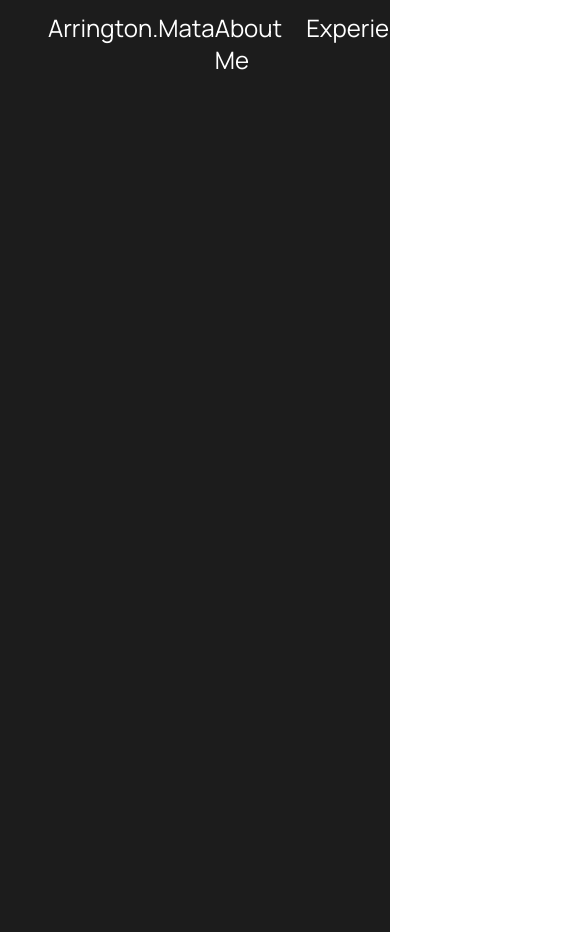
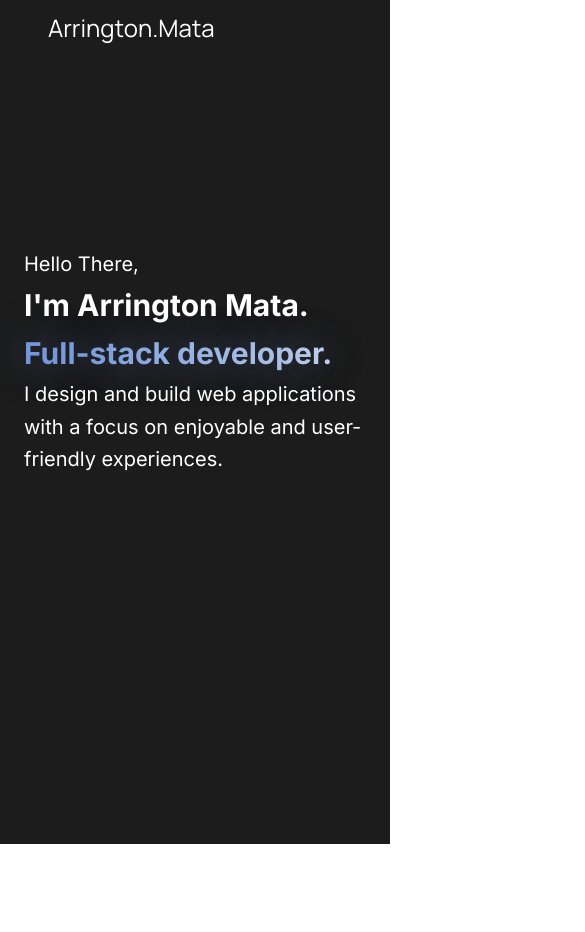
Before and after one commit to ArrMata/arrington-mata, a Next.js app: page / in a window 390 px wide. Shown: the top 932 px of the page, 585 px wide, since content can reach past the window. After the commit the page ends 844 px from the top, so only its background shows below. Built offline with nearby package versions, Linux system fonts and the light colour scheme.

Commit message:
early greeting ver. | add entrance animations?

```diff
--- a/app/components/Greeting.jsx
+++ b/app/components/Greeting.jsx
@@ -1,8 +1,16 @@
 import React from 'react'
+import '../styles/greeting.css'
 
 function Greeting() {
 	return (
-		<div>Greeting</div>
+		<div className='flex h-full w-full text-text pt-24'>
+			<div className='px-6 py-24 md:px-24'>
+				<h1 className='text-xl leading-relaxed md:text-4xl md:leading-snug'>Hello There,</h1>
+				<h2 className='text-3xl leading-relaxed md:text-6xl font-bold md:leading-snug'>{"I'm Arrington Mata."}</h2>
+				<h2 className='text-3xl leading-relaxed md:text-6xl font-bold md:leading-snug text-gradient'>Full-stack developer.</h2>
+				<p className='text-xl leading-relaxed md:text-4xl md:leading-snug'>I design and build web applications with a focus <br className='hidden md:block' /> on enjoyable and user-friendly experiences.</p>
+			</div>
+		</div>
 	)
 }
 
--- a/app/components/Header.jsx
+++ b/app/components/Header.jsx
@@ -4,7 +4,7 @@ function Header() {
 	return (
 		<header className="flex justify-between font-manrope bg-background text-text py-3 px-12">
 			<Link href='/'><p className="text-2xl" >Arrington.Mata</p></Link>
-			<div className="flex">
+			<div className="hidden md:flex">
 				<Link href='#'><p className="text-2xl" >About Me</p></Link>
 				<Link href='#'><p className="text-2xl mx-6" >Experience</p></Link>
 				<Link href='#'><p className="text-2xl" >Projects</p></Link>
--- a/app/globals.css
+++ b/app/globals.css
@@ -7,4 +7,6 @@
 	src: url('../public/fonts/Manrope-VariableFont_wght.ttf');
 }
 
-body {}
+main {
+	height: calc(100dvh - 3.5rem);
+}
--- a/app/page.js
+++ b/app/page.js
@@ -1,9 +1,10 @@
 import Image from 'next/image'
+import Greeting from './components/Greeting'
 
 export default function Home() {
   return (
-    <main className="bg-background h-screen">
-
+    <main className="bg-background">
+      <Greeting />
     </main>
   )
 }
--- /dev/null
+++ b/app/styles/greeting.css
@@ -0,0 +1,65 @@
+.text-gradient {
+	background: linear-gradient(240deg, #ffffff, #0046c4);
+	background-size: 250% 250%;
+	-webkit-text-fill-color: transparent;
+	background-clip: text;
+
+	-webkit-animation: text-gradient 3s ease infinite;
+	-moz-animation: text-gradient 3s ease infinite;
+	animation: text-gradient 3s ease infinite, text-glow 2.5s ease infinite;
+}
+
+
+@keyframes text-glow {
+
+	0%,
+	100% {
+		text-shadow: 0 0 25px rgba(91, 126, 190, 0.671);
+	}
+
+	50% {
+		text-shadow: 0 0 50px rgba(91, 126, 190, 0.671);
+	}
+}
+
+@-webkit-keyframes text-gradient {
+	0% {
+		background-position: 78% 0%
+	}
+
+	50% {
+		background-position: 23% 100%
+	}
+
+	100% {
+		background-position: 78% 0%
+	}
+}
+
+@-moz-keyframes text-gradient {
+	0% {
+		background-position: 78% 0%
+	}
+
+	50% {
+		background-position: 23% 100%
+	}
+
+	100% {
+		background-position: 78% 0%
+	}
+}
+
+@keyframes text-gradient {
+	0% {
+		background-position: 78% 0%
+	}
+
+	50% {
+		background-position: 23% 100%
+	}
+
+	100% {
+		background-position: 78% 0%
+	}
+}
--- a/package.json
+++ b/package.json
@@ -17,5 +17,8 @@
     "react": "18.2.0",
     "react-dom": "18.2.0",
     "tailwindcss": "3.3.3"
+  },
+  "devDependencies": {
+    "sass": "^1.66.1"
   }
 }
```
Also changed, not shown: 1 other file (tests, documents, lock files or other folders).
